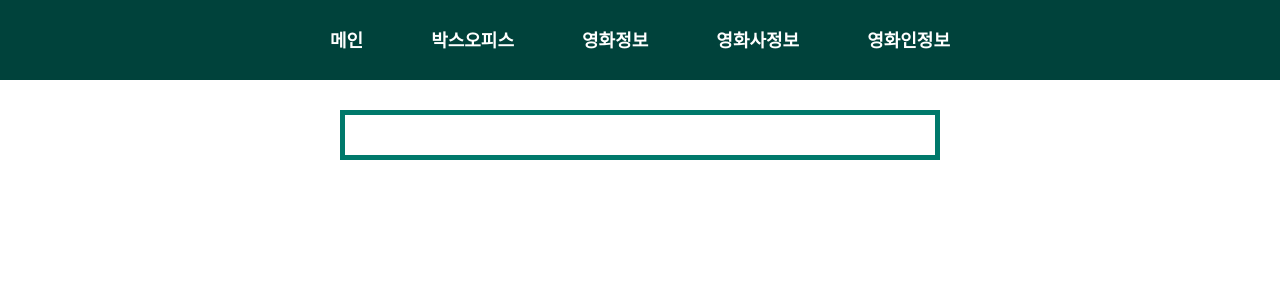
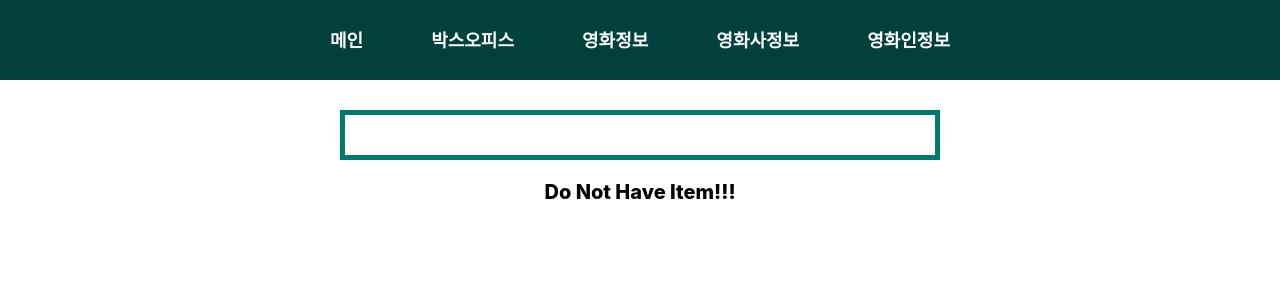
Before and after one commit to jonggyun/box-officinfo, a React app: page /movie in a window 1280 px wide. Shown: the top 300 px of the page. Built offline with nearby package versions, Linux system fonts and the light colour scheme; no server answers.

Commit message:
common donothaveitem

```diff
--- /dev/null
+++ b/src/components/common/DoNotHaveItem.tsx
@@ -0,0 +1,15 @@
+import * as React from 'react';
+import styled from 'styled-components';
+
+const Content = styled.div`
+  font-size: 1.25rem;
+  font-weight: 800;
+  margin-top: 1.25rem;
+`;
+
+interface DoNotHaveItemProps {}
+const DoNotHaveItem: React.SFC<DoNotHaveItemProps> = props => {
+  return <Content>Do Not Have Item!!!</Content>;
+};
+
+export default DoNotHaveItem;
--- a/src/components/movieInfo/MovieInfoList.tsx
+++ b/src/components/movieInfo/MovieInfoList.tsx
@@ -1,5 +1,6 @@
 import React from 'react';
 import styled from 'styled-components';
+import DoNotHaveItem from '../common/DoNotHaveItem';
 
 const Keyword = styled.input`
   width: 37.5rem;
@@ -16,19 +17,30 @@ interface MovieInfoListProps {
   keyword: string;
   setKeyword: Function;
   handleKeyPress: (e: React.KeyboardEvent) => void;
+  movies: Array<Object> | undefined;
 }
 const MovieInfoList: React.SFC<MovieInfoListProps> = ({
   keyword,
   setKeyword,
   handleKeyPress,
+  movies,
 }) => {
   return (
+    <>
       <Keyword
         type="text"
         value={keyword}
         onChange={e => setKeyword(e.target.value)}
         onKeyPress={handleKeyPress}
       />
+      <section>
+        {movies && movies.length > 0 ? (
+          <div>결과 있지롱</div>
+        ) : (
+          <DoNotHaveItem />
+        )}
+      </section>
+    </>
   );
 };
 
--- a/src/containers/movieInfo/MovieInfoContainer.tsx
+++ b/src/containers/movieInfo/MovieInfoContainer.tsx
@@ -35,6 +35,7 @@ const MovieInfoContainer: React.SFC<MovieInfoContainerProps> = ({
       keyword={keyword}
       setKeyword={setKeyword}
       handleKeyPress={handleKeyPress}
+      movies={movies}
     />
   );
 };
```
Also changed, not shown: src/components/common/InputHandler.tsx (deleted). Lines whose indentation alone changed are shown as unchanged.
